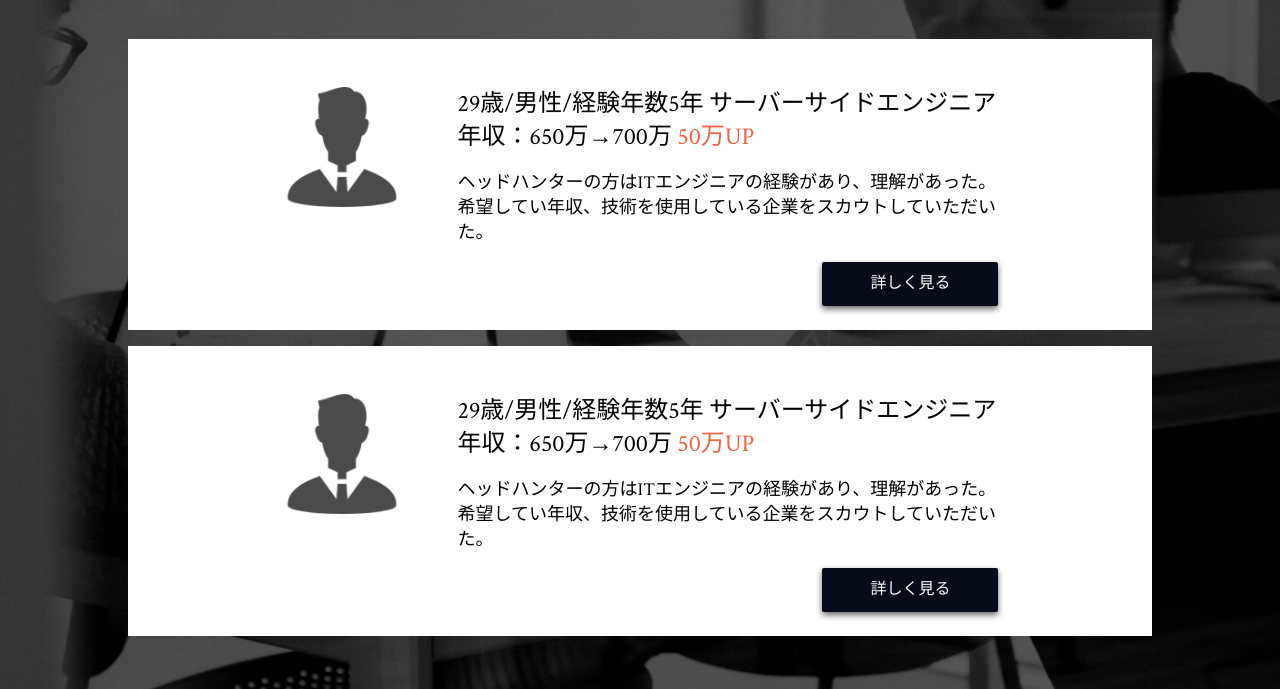
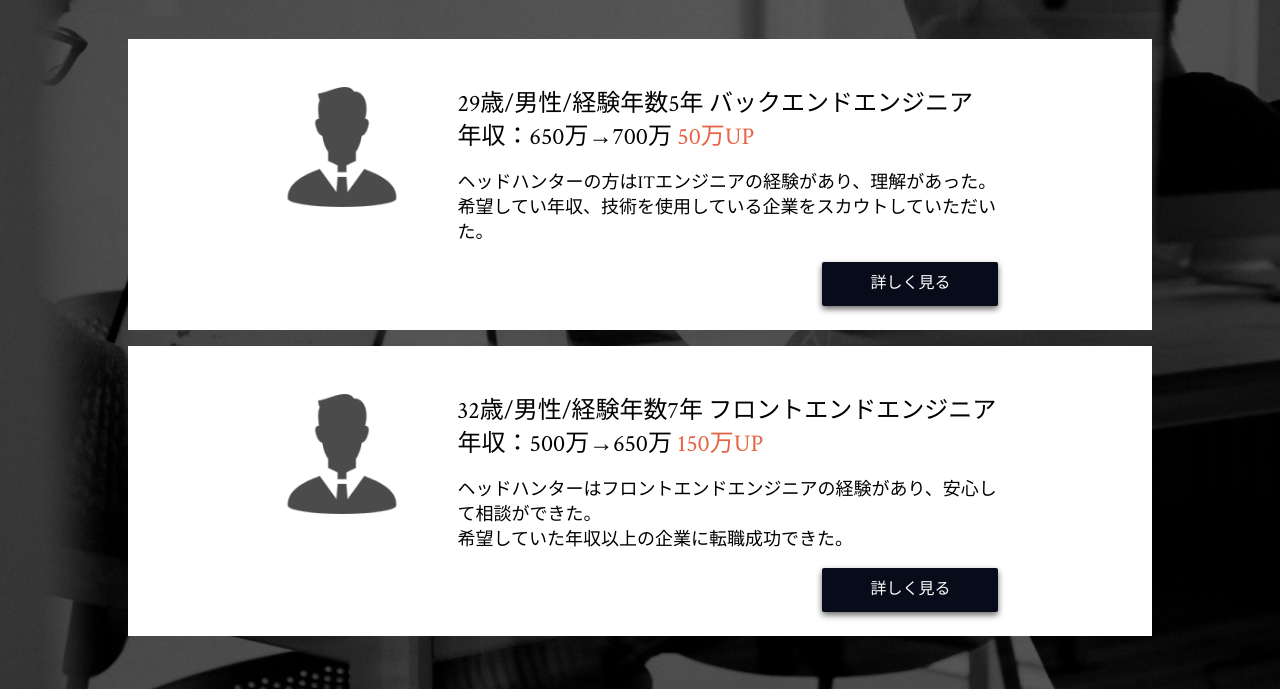
Before and after one commit to SHU0744/MARKLARY, a plain HTML site: page index.html in a window 1280 px wide. Shown: the part 2774-3463 px from the top of the page. Drawn offline with Linux system fonts and the light colour scheme.

Commit message:
テキストを修正

```diff
--- a/index.html
+++ b/index.html
@@ -159,7 +159,7 @@
                 <div class="voice-card-left">
                   <h3>
                     29歳/男性/経験年数5年<br class="right-br2" />
-                    サーバーサイドエンジニア<br class="right-br" />年収：650万→700万 <br class="right-br2" />
+                    バックエンドエンジニア<br class="right-br" />年収：650万→700万 <br class="right-br2" />
                     <span>50万UP</span>
                   </h3>
                   <p>
@@ -179,12 +179,12 @@
                 </div>
                 <div class="voice-card-left">
                   <h3>
-                    29歳/男性/経験年数5年<br class="right-br2" />
-                    サーバーサイドエンジニア<br class="right-br" />年収：650万→700万 <br class="right-br2" />
-                    <span>50万UP</span>
+                    32歳/男性/経験年数7年<br class="right-br2" />
+                    フロントエンドエンジニア<br class="right-br" />年収：500万→650万 <br class="right-br2" />
+                    <span>150万UP</span>
                   </h3>
                   <p>
-                    ヘッドハンターの方はITエンジニアの経験があり、理解があった。<br />希望してい年収、技術を使用している企業をスカウトしていただいた。
+                    ヘッドハンターはフロントエンドエンジニアの経験があり、安心して相談ができた。<br />希望していた年収以上の企業に転職成功できた。
                   </p>
                   <div class="voice-button">
                     <button class="view">詳しく見る</button>
@@ -223,10 +223,10 @@
           </dd>
 
           <dt class="accordion-title jsAccordionTitle">
-            <span>Q</span>転職した場合は料金は発生するのでしょうか？
+            <span>Q</span>いつ料金が発生するのでしょうか？
           </dt>
           <dd class="accordion-content">
-            <span>A</span>求職者に料金が発生することはございません。
+            <span>A</span>相談から転職するまで、すべてにおいて無料でございます。ご安心してください。
           </dd>
         </dl>
       </div>
@@ -258,7 +258,7 @@
                 <input type="password" name="password" class="check3" value="" required id="passRe"
                   placeholder="パスワードを再入力してください。" />
               </dd>
-              <label for=""><input type="checkbox" class="checkbox" id="checkbox" >パスワードを表示</label>
+              <label for=""><input type="checkbox" class="checkbox" id="checkbox">パスワードを表示</label>
 
               <dd class="alert alert10" id="alertPass">パスワードを入力してください</dd>
             </dl>
```
